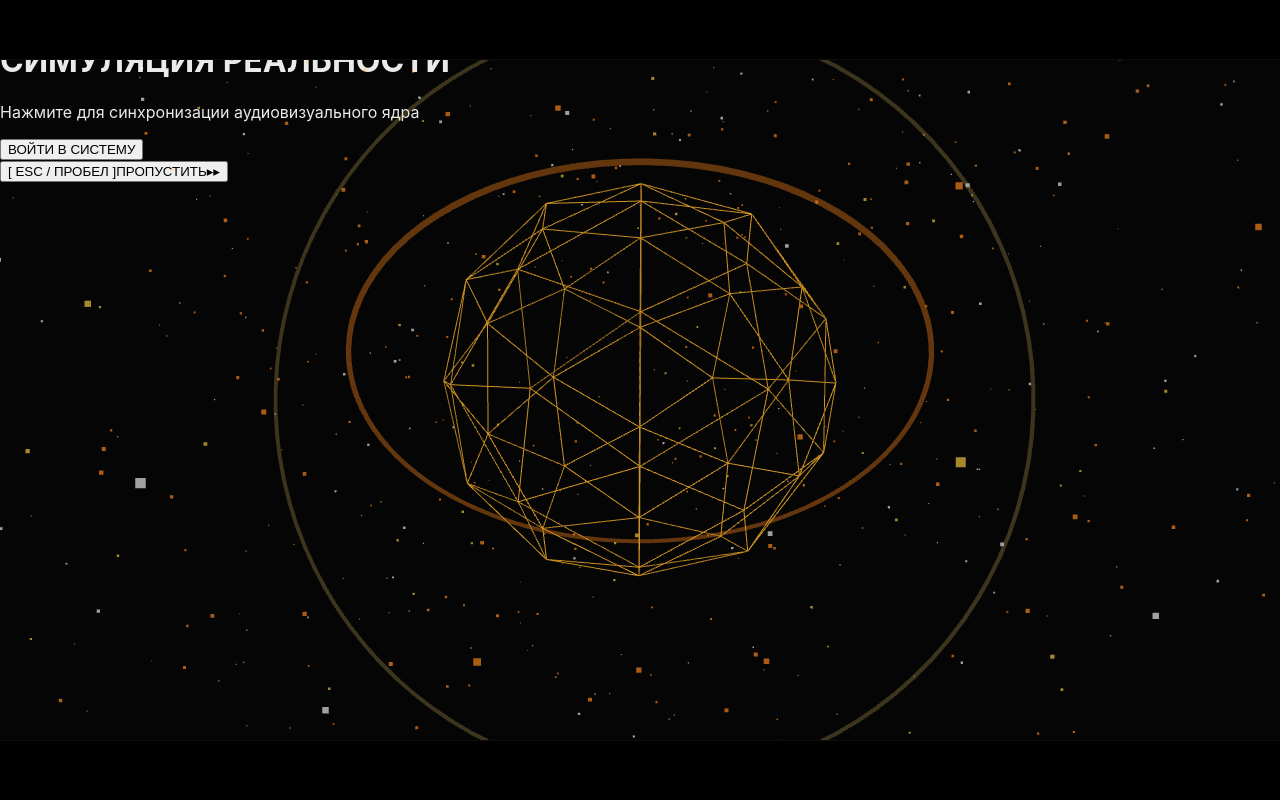
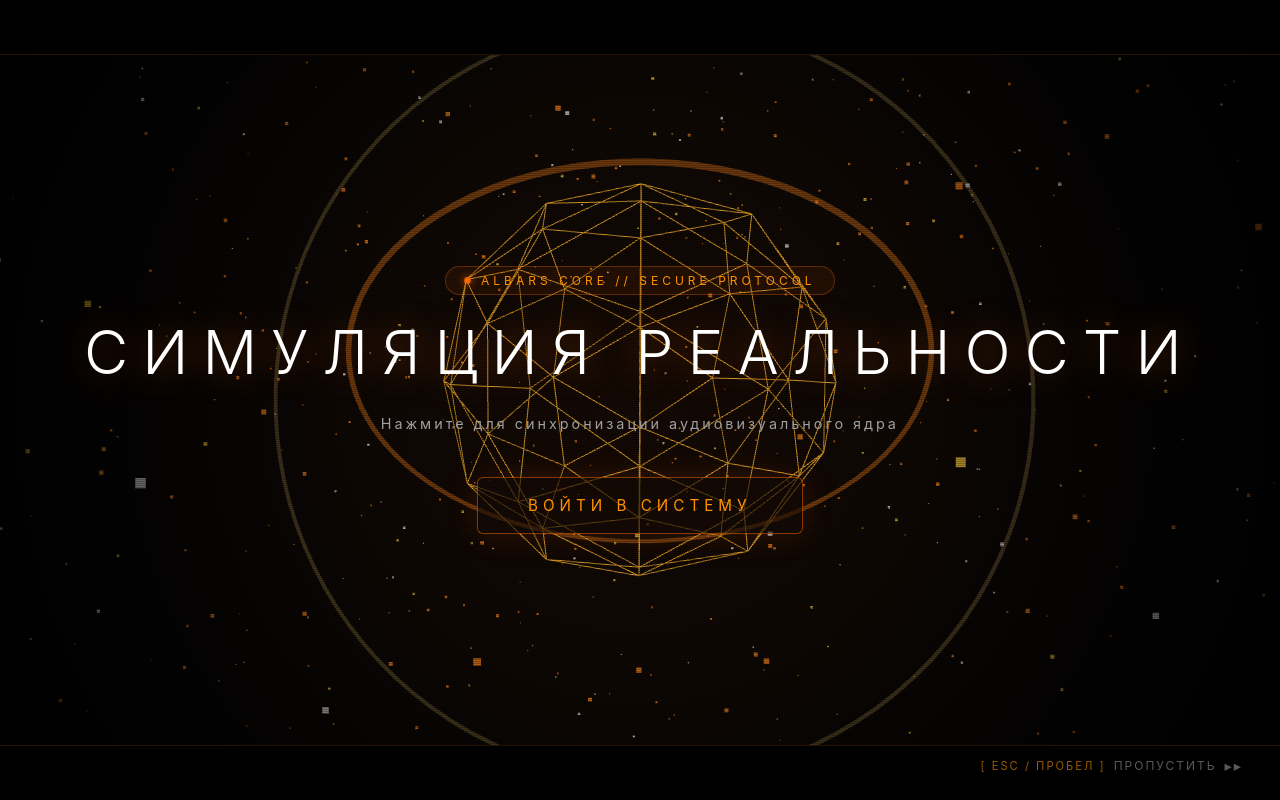
Before and after one commit to AlBarsStudio/Quest, a React (Vite) app: page / in a window 1280 px wide. Built offline with nearby package versions, Linux system fonts and the light colour scheme.

Commit message:
Update Intro.module.css

```diff
--- a/src/features/intro/Intro.module.css
+++ b/src/features/intro/Intro.module.css
@@ -1,13 +1,13 @@
-/* ОБЩИЙ КИНОТЕАТРАЛЬНЫЙ КОНТЕЙНЕР */
-.cinemaContainer {
+/* ГЛОБАЛЬНЫЙ КИНОТЕАТРАЛЬНЫЙ ХОЛСТ */
+.introContainer {
   position: fixed;
   top: 0;
   left: 0;
   width: 100vw;
   height: 100vh;
-  background-color: #030303;
+  background: radial-gradient(circle at 50% 50%, #150a04 0%, #050505 85%);
   color: #ffffff;
-  font-family: 'JetBrains Mono', 'Inter', -apple-system, monospace;
+  font-family: 'JetBrains Mono', 'Inter', -apple-system, sans-serif;
   overflow: hidden;
   z-index: 99999;
   display: flex;
@@ -15,32 +15,21 @@
   align-items: center;
 }
 
-/* CANVAS ФОН */
-.canvasBackground {
-  position: absolute;
-  top: 0;
-  left: 0;
-  width: 100%;
-  height: 100%;
-  z-index: 1;
-  pointer-events: none;
-}
-
-/* КИНОРАМКИ (21:9 LETTERBOX BARS) */
+/* 21:9 LETTERBOX РАМКИ */
 .letterboxTop,
 .letterboxBottom {
   position: absolute;
   left: 0;
   width: 100%;
-  height: 60px;
+  height: 55px;
   background: #000000;
-  z-index: 20;
+  z-index: 25;
 }
-.letterboxTop { top: 0; border-bottom: 1px solid rgba(255, 255, 255, 0.05); }
-.letterboxBottom { bottom: 0; border-top: 1px solid rgba(255, 255, 255, 0.05); }
+.letterboxTop { top: 0; border-bottom: 1px solid rgba(255, 107, 0, 0.15); }
+.letterboxBottom { bottom: 0; border-top: 1px solid rgba(255, 107, 0, 0.15); }
 
-/* SCANLINE FX */
-.scanlineOverlay {
+/* SCANLINES & VIGNETTE */
+.scanlines {
   position: absolute;
   top: 0;
   left: 0;
@@ -48,8 +37,8 @@
   height: 100%;
   background: repeating-linear-gradient(
     0deg,
-    rgba(0, 0, 0, 0.15),
-    rgba(0, 0, 0, 0.15) 1px,
+    rgba(0, 0, 0, 0.25),
+    rgba(0, 0, 0, 0.25) 1px,
     transparent 1px,
     transparent 2px
   );
@@ -57,206 +46,260 @@
   z-index: 10;
 }
 
-/* СТАРТОВЫЙ ШЛЮЗ */
-.gateWrapper {
+.vignette {
+  position: absolute;
+  top: 0;
+  left: 0;
+  width: 100%;
+  height: 100%;
+  background: radial-gradient(circle, transparent 40%, rgba(0, 0, 0, 0.85) 100%);
+  pointer-events: none;
+  z-index: 11;
+}
+
+/* СТАРТОВЫЙ ПОРТАЛ */
+.startPortal {
   position: relative;
   z-index: 30;
   text-align: center;
   display: flex;
   flex-direction: column;
   align-items: center;
-  animation: gateFadeIn 1s cubic-bezier(0.16, 1, 0.3, 1) forwards;
+  animation: portalIn 1.2s cubic-bezier(0.16, 1, 0.3, 1) forwards;
 }
 
-@keyframes gateFadeIn {
-  from { opacity: 0; transform: scale(0.95) translateY(20px); }
-  to { opacity: 1; transform: scale(1) translateY(0); }
+@keyframes portalIn {
+  from { opacity: 0; transform: scale(0.92) translateY(25px); filter: blur(8px); }
+  to { opacity: 1; transform: scale(1) translateY(0); filter: blur(0px); }
 }
 
-.gateSystemBadge {
+.portalBadge {
   font-size: 0.75rem;
   letter-spacing: 4px;
-  color: #4ade80;
+  color: #ff9100;
   margin-bottom: 20px;
   display: flex;
   align-items: center;
   gap: 10px;
-  background: rgba(74, 222, 128, 0.05);
-  border: 1px solid rgba(74, 222, 128, 0.2);
-  padding: 6px 16px;
+  background: rgba(255, 107, 0, 0.08);
+  border: 1px solid rgba(255, 107, 0, 0.3);
+  padding: 6px 18px;
   border-radius: 20px;
+  backdrop-filter: blur(8px);
 }
 
-.liveDot {
-  width: 6px;
-  height: 6px;
-  background-color: #4ade80;
+.pulseDot {
+  width: 7px;
+  height: 7px;
+  background-color: #ff6b00;
   border-radius: 50%;
-  box-shadow: 0 0 8px #4ade80;
-  animation: liveBlink 1.5s infinite;
+  box-shadow: 0 0 10px #ff6b00;
+  animation: dotPulse 1.8s infinite;
 }
 
-@keyframes liveBlink {
-  0%, 100% { opacity: 1; }
-  50% { opacity: 0.3; }
+@keyframes dotPulse {
+  0%, 100% { transform: scale(0.9); opacity: 1; }
+  50% { transform: scale(1.4); opacity: 0.4; }
 }
 
-.gateTitle {
-  font-size: clamp(2rem, 5vw, 3.5rem);
+.portalTitle {
+  font-size: clamp(2rem, 5.5vw, 3.8rem);
   font-weight: 300;
-  letter-spacing: 12px;
+  letter-spacing: 14px;
   text-transform: uppercase;
-  margin: 0 0 10px 0;
+  margin: 0 0 12px 0;
   color: #ffffff;
-  text-shadow: 0 0 30px rgba(255, 255, 255, 0.2);
+  text-shadow: 0 0 35px rgba(255, 107, 0, 0.4);
 }
 
-.gateSubtitle {
+.portalSubtitle {
   font-size: 0.9rem;
-  color: #94a3b8;
-  letter-spacing: 2px;
-  margin-bottom: 40px;
+  color: #a0a0a0;
+  letter-spacing: 3px;
+  margin-bottom: 45px;
 }
 
-.initiateButton {
+.portalButton {
   position: relative;
-  background: rgba(15, 23, 42, 0.6);
-  color: #4ade80;
-  border: 1px solid rgba(74, 222, 128, 0.4);
-  padding: 18px 45px;
+  background: rgba(20, 10, 5, 0.6);
+  color: #ff9100;
+  border: 1px solid rgba(255, 107, 0, 0.5);
+  padding: 18px 50px;
   font-family: inherit;
-  font-size: 0.9rem;
-  letter-spacing: 4px;
+  font-size: 0.95rem;
+  letter-spacing: 5px;
   text-transform: uppercase;
   cursor: pointer;
-  border-radius: 4px;
+  border-radius: 6px;
   overflow: hidden;
-  backdrop-filter: blur(10px);
+  backdrop-filter: blur(12px);
   transition: all 0.4s cubic-bezier(0.16, 1, 0.3, 1);
-  box-shadow: 0 0 30px rgba(74, 222, 128, 0.1);
+  box-shadow: 0 0 30px rgba(255, 107, 0, 0.15);
 }
 
-.initiateButton:hover {
-  background: rgba(74, 222, 128, 0.15);
-  border-color: #4ade80;
-  box-shadow: 0 0 45px rgba(74, 222, 128, 0.3), inset 0 0 15px rgba(74, 222, 128, 0.2);
-  transform: translateY(-2px);
+.portalButton:hover {
+  background: rgba(255, 107, 0, 0.2);
+  border-color: #ff9100;
   color: #ffffff;
+  box-shadow: 0 0 50px rgba(255, 107, 0, 0.5), inset 0 0 20px rgba(255, 107, 0, 0.3);
+  transform: translateY(-3px) scale(1.02);
 }
 
-.buttonScanner {
+.buttonLaserSweep {
   position: absolute;
   top: 0;
   left: -100%;
   width: 100%;
   height: 100%;
-  background: linear-gradient(90deg, transparent, rgba(74, 222, 128, 0.4), transparent);
-  animation: btnScan 3s infinite;
+  background: linear-gradient(90deg, transparent, rgba(255, 145, 0, 0.5), transparent);
+  animation: laserSweep 3.5s infinite;
 }
 
-@keyframes btnScan {
+@keyframes laserSweep {
   0% { left: -100%; }
   50%, 100% { left: 100%; }
 }
 
-/* СЦЕНЫ ТИТРОВ */
-.sceneContent {
+/* СЦЕНА ТИТРОВ */
+.sceneWrapper {
   position: relative;
   z-index: 30;
-  max-width: 1000px;
-  width: 85%;
+  max-width: 1100px;
+  width: 88%;
   text-align: center;
   padding: 0 20px;
+  display: flex;
+  flex-direction: column;
+  align-items: center;
   transition: opacity 0.6s ease, transform 0.6s cubic-bezier(0.16, 1, 0.3, 1), filter 0.6s ease;
 }
 
-.sceneContent.in {
+.sceneWrapper.fadeIn {
   opacity: 1;
   transform: scale(1) translateY(0);
   filter: blur(0px);
 }
 
-.sceneContent.out {
+.sceneWrapper.fadeOut {
   opacity: 0;
-  transform: scale(1.04) translateY(-15px);
-  filter: blur(12px);
+  transform: scale(1.05) translateY(-20px);
+  filter: blur(14px);
 }
 
-.standardSceneWrapper {
+.sceneBadge {
+  font-size: 0.75rem;
+  letter-spacing: 5px;
+  color: #ff9100;
+  margin-bottom: 24px;
   display: flex;
-  flex-direction: column;
   align-items: center;
-  gap: 16px;
-}
-
-.primaryText {
-  font-size: clamp(1.4rem, 3.2vw, 2.5rem);
-  font-weight: 300;
-  letter-spacing: 6px;
-  line-height: 1.4;
-  margin: 0;
-  color: #ffffff;
-  text-shadow: 0 0 25px rgba(255, 255, 255, 0.3);
+  gap: 15px;
   text-transform: uppercase;
 }
 
-.secondaryText {
-  font-size: clamp(0.85rem, 1.6vw, 1.15rem);
+.badgeLine {
+  display: inline-block;
+  width: 30px;
+  height: 1px;
+  background: rgba(255, 145, 0, 0.4);
+}
+
+.sceneTitle {
+  font-size: clamp(1.6rem, 3.8vw, 3rem);
+  font-weight: 300;
+  letter-spacing: 8px;
+  line-height: 1.35;
+  margin: 0 0 16px 0;
+  color: #ffffff;
+  text-shadow: 0 0 30px rgba(255, 107, 0, 0.4);
+  text-transform: uppercase;
+}
+
+.sceneSubtitle {
+  font-size: clamp(0.9rem, 1.8vw, 1.25rem);
   font-weight: 400;
-  letter-spacing: 2px;
-  color: #94a3b8;
-  line-height: 1.6;
-  max-width: 750px;
+  letter-spacing: 3px;
+  color: #c4b5a5;
+  line-height: 1.65;
+  max-width: 850px;
   margin: 0;
 }
 
-/* КУЛЬМИНАЦИЯ (АНАСТАСИЯ) */
-.heroineWrapper {
-  display: flex;
-  flex-direction: column;
-  align-items: center;
-  gap: 20px;
+/* КУЛЬМИНАЦИОННАЯ СЦЕНА (АНАСТАСИЯ) */
+.supernovaTyping .sceneTitle {
+  font-size: clamp(2.8rem, 7.5vw, 6rem) !important;
+  font-weight: 900;
+  letter-spacing: 18px;
+  color: #ff6b00;
+  text-shadow: 0 0 50px rgba(255, 107, 0, 0.9), 0 0 100px rgba(255, 145, 0, 0.6);
+  animation: heroGlow 2.5s infinite alternate ease-in-out;
 }
 
-.heroinePreTitle {
-  font-size: 0.85rem;
-  letter-spacing: 6px;
-  color: #388bfd;
-  text-transform: uppercase;
+@keyframes heroGlow {
+  0% { filter: brightness(1) drop-shadow(0 0 20px #ff6b00); }
+  100% { filter: brightness(1.3) drop-shadow(0 0 45px #ffa726); }
 }
 
-.heroineName {
-  font-size: clamp(2.5rem, 7vw, 5.5rem);
-  font-weight: 900;
-  letter-spacing: 16px;
-  margin: 0;
-  color: #4ade80;
-  text-shadow: 0 0 40px rgba(74, 222, 128, 0.8), 0 0 80px rgba(74, 222, 128, 0.4);
-  animation: heroPulse 2s infinite ease-in-out alternate;
+.supernovaTyping .sceneSubtitle {
+  color: #ffb74d;
+  font-size: 0.9rem;
+  letter-spacing: 4px;
+  border-top: 1px solid rgba(255, 107, 0, 0.3);
+  padding-top: 20px;
+  margin-top: 15px;
 }
 
-@keyframes heroPulse {
-  from { transform: scale(1); filter: brightness(1); }
-  to { transform: scale(1.02); filter: brightness(1.2); }
+/* КУРСОР ТАЙПИНГА */
+.cursor {
+  display: inline-block;
+  color: #ff6b00;
+  font-weight: bold;
+  animation: cursorBlink 0.75s step-end infinite;
+  margin-left: 6px;
 }
 
-.heroinePostTitle {
-  font-size: 0.8rem;
-  letter-spacing: 3px;
-  color: #64748b;
-  border-top: 1px solid rgba(74, 222, 128, 0.2);
-  padding-top: 15px;
+@keyframes cursorBlink {
+  0%, 100% { opacity: 1; }
+  50% { opacity: 0; }
 }
 
-/* ПРОПУСК В ИГРОВОМ СТИЛЕ (НИЖНИЙ ПРАВЫЙ УГОЛ) */
-.skipContainer {
+/* СПЕЦИАЛЬНЫЕ ЭФФЕКТЫ МОУШЕН-ГРАФИКИ */
+.laserDraw .sceneTitle {
+  animation: laserExpand 1.5s cubic-bezier(0.16, 1, 0.3, 1) forwards;
+}
+
+@keyframes laserExpand {
+  from { letter-spacing: 24px; opacity: 0; filter: blur(10px); }
+  to { letter-spacing: 8px; opacity: 1; filter: blur(0px); }
+}
+
+.depthBlur .sceneTitle {
+  animation: depthFocus 1.8s ease-out forwards;
+}
+
+@keyframes depthFocus {
+  from { transform: scale(1.1); filter: blur(16px); }
+  to { transform: scale(1); filter: blur(0px); }
+}
+
+.warpGlitch {
+  animation: warpPulse 0.3s infinite ease-in-out alternate;
+}
+
+@keyframes warpPulse {
+  0% { transform: scale(1) skewX(0deg); }
+  100% { transform: scale(1.02) skewX(1deg); filter: drop-shadow(2px 0 #ff3b00); }
+}
+
+/* ГЕЙМЕРСКАЯ КНОПКА ПРОПУСКА */
+.skipBox {
   position: absolute;
   bottom: 20px;
   right: 25px;
   z-index: 50;
 }
 
-.skipButton {
+.skipBtn {
   background: transparent;
   border: none;
   color: rgba(255, 255, 255, 0.35);
@@ -272,51 +315,51 @@
   border-radius: 4px;
 }
 
-.skipKeyHint {
-  color: rgba(74, 222, 128, 0.5);
+.skipKey {
+  color: rgba(255, 145, 0, 0.6);
   font-size: 0.7rem;
 }
 
-.skipButton:hover {
+.skipBtn:hover {
   color: #ffffff;
-  background: rgba(255, 255, 255, 0.05);
+  background: rgba(255, 107, 0, 0.1);
 }
 
-.skipButton:hover .skipKeyHint {
-  color: #4ade80;
+.skipBtn:hover .skipKey {
+  color: #ff9100;
 }
 
-.skipArrows {
+.skipArrow {
   font-size: 0.9rem;
   transition: transform 0.2s ease;
 }
 
-.skipButton:hover .skipArrows {
-  transform: translateX(3px);
+.skipBtn:hover .skipArrow {
+  transform: translateX(4px);
 }
 
-/* ХАЙРЛАЙН ПРОГРЕСС-БАР */
-.timelineBar {
+/* ПРОГРЕСС-БАР */
+.progressBar {
   position: absolute;
   bottom: 0;
   left: 0;
   width: 100%;
-  height: 2px;
+  height: 3px;
   background: rgba(255, 255, 255, 0.05);
   z-index: 60;
 }
 
-.timelineFill {
+.progressFill {
   height: 100%;
-  background: #4ade80;
-  box-shadow: 0 0 10px #4ade80;
-  transition: width 0.5s linear;
+  background: linear-gradient(90deg, #ff3b00, #ff9100);
+  box-shadow: 0 0 12px #ff6b00;
+  transition: width 0.5s ease-out;
 }
 
-/* МОБИЛЬНАЯ ОПТИМИЗАЦИЯ */
+/* АДАПТИВНОСТЬ ПОД МОБИЛЬНЫЕ */
 @media (max-width: 768px) {
   .letterboxTop, .letterboxBottom { height: 35px; }
-  .gateTitle { letter-spacing: 6px; }
-  .heroineName { letter-spacing: 8px; }
-  .skipKeyHint { display: none; }
+  .portalTitle { letter-spacing: 6px; }
+  .sceneTitle { letter-spacing: 4px; }
+  .skipKey { display: none; }
 }
```
